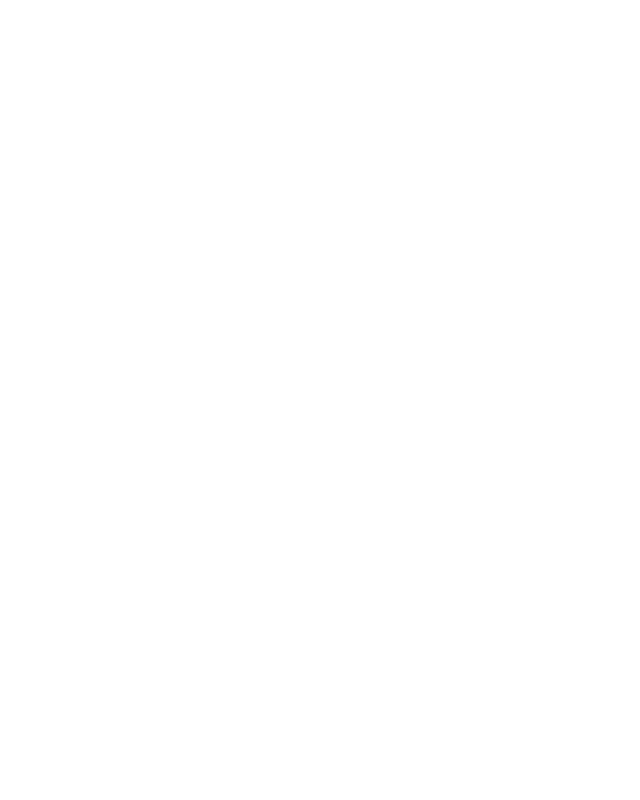
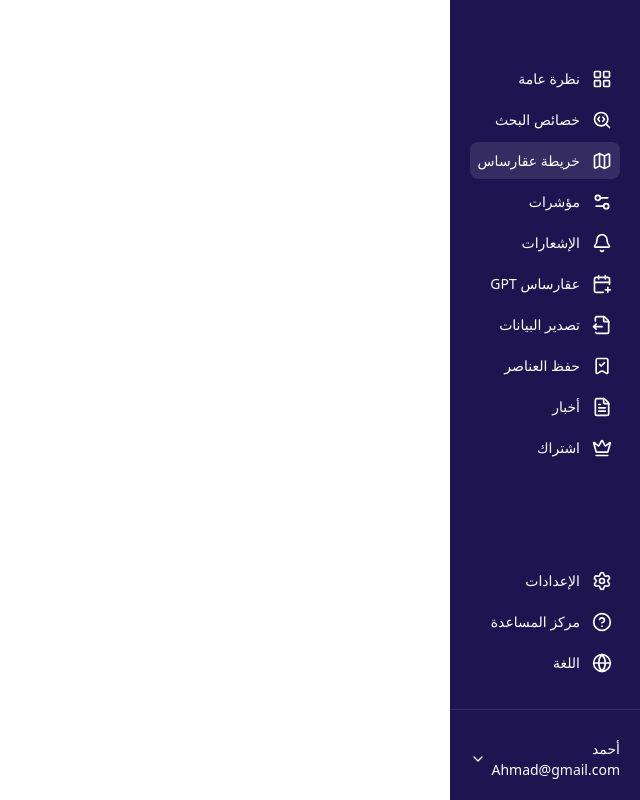
Before and after one commit to LOLKTKAT/aqarasas_assignment-, a Next.js app: page / in a window 1280 px wide. Shown: the whole page, without its empty margins (640-1280 px from the left). Built offline with nearby package versions, Linux system fonts and the light colour scheme.

Commit message:
feat: add custom sidebar component with navigation and font integration

```diff
--- a/package.json
+++ b/package.json
@@ -8,6 +8,7 @@
     "start": "next start"
   },
   "dependencies": {
+    "lucide-react": "^0.562.0",
     "next": "16.1.0",
     "react": "19.2.3",
     "react-dom": "19.2.3"
--- a/src/app/globals.css
+++ b/src/app/globals.css
@@ -3,6 +3,7 @@
 @theme {
   --color-primary: #1e1450;
   --color-text-primary: #111214;
+  --color-text-primary-dark: #fff;
   --color-text-secondary: #666666;
   --color-gray-main: #f3f4f6;
   --color-gray-soft: #f7f7fa;
--- a/src/app/layout.tsx
+++ b/src/app/layout.tsx
@@ -1,15 +1,13 @@
 import type { Metadata } from "next";
-import { Geist, Geist_Mono } from "next/font/google";
 import "./globals.css";
+import Sidebar from "@/components/Sidebar";
+import { Tajawal } from "next/font/google";
 
-const geistSans = Geist({
-  variable: "--font-geist-sans",
-  subsets: ["latin"],
-});
-
-const geistMono = Geist_Mono({
-  variable: "--font-geist-mono",
-  subsets: ["latin"],
+// Configure the font
+const tajawal = Tajawal({
+  subsets: ["arabic", "latin"],
+  weight: ["200", "300", "400", "500", "700", "800", "900"],
+  variable: "--font-tajawal",
 });
 
 export const metadata: Metadata = {
@@ -23,11 +21,12 @@
   children: React.ReactNode;
 }>) {
   return (
-    <html lang="en">
-      <body
-        className={`${geistSans.variable} ${geistMono.variable} antialiased`}
-      >
-        {children}
+    <html lang="ar" dir="rtl" className={tajawal.variable}>
+      <body className="font-tajawal antialiased">
+        <div className="flex">
+          <Sidebar />
+          <main>{children}</main>
+        </div>
       </body>
     </html>
   );
--- a/src/app/page.tsx
+++ b/src/app/page.tsx
@@ -1,3 +1,7 @@
-export default function Home() {
+import React from "react";
+
+function page() {
   return <div></div>;
 }
+
+export default page;
--- /dev/null
+++ b/src/components/Sidebar.tsx
@@ -0,0 +1,101 @@
+"use client";
+import { sideBarData } from "@/constans/sidebarData";
+import { ChevronDown, Menu, X } from "lucide-react";
+import { useState } from "react";
+
+function NavList({
+  items,
+  active,
+  onActivate,
+}: {
+  items: typeof sideBarData;
+  active: number;
+  onActivate: (id: number) => void;
+}) {
+  return (
+    <ul className={`flex flex-col gap-1 antialiased`}>
+      {items.map((item) => {
+        const IconComponent = item.icon;
+        return (
+          <li
+            className={`cursor-pointer flex gap-3 items-center p-2 rounded-lg transition-all duration-200 ease-in-out transform hover:translate-x-1 hover:scale-[1.01] ${
+              active == item.id ? "bg-white/10" : "hover:bg-white/5"
+            }`}
+            key={item.id}
+            onClick={() => onActivate(item.id)}
+          >
+            <IconComponent size={20} />
+            <p className="text-[14px]">{item.title}</p>
+          </li>
+        );
+      })}
+    </ul>
+  );
+}
+
+export default function Sidebar() {
+  const [activeNavItem, setActiveNavItem] = useState(3);
+  const [sidebarOpen, setSidebarOpen] = useState(false);
+  const mainItems = sideBarData.filter((item) => item.section === "main");
+  const footerItems = sideBarData.filter((item) => item.section === "footer");
+
+  return (
+    <div dir="rtl">
+      {/* Hamburger Menu Button - Visible only on small/medium screens */}
+      {!sidebarOpen && (
+        <button
+          onClick={() => setSidebarOpen(true)}
+          className="lg:hidden cursor-pointer fixed top-4 start-4 z-50 p-2 bg-primary rounded-lg text-text-primary-dark"
+        >
+          <Menu size={24} />
+        </button>
+      )}
+
+      {/* Backdrop - Visible only on small/medium screens */}
+      {sidebarOpen && (
+        <div
+          onClick={() => setSidebarOpen(false)}
+          className="lg:hidden cursor-pointer fixed inset-0 bg-black/50 z-30"
+        />
+      )}
+
+      {/* Sidebar */}
+      <div
+        className={`text-text-primary-dark font-medium bg-primary w-fit h-svh overflow-y-scroll fixed lg:relative z-40 transition-transform duration-300 ease-in-out ${
+          sidebarOpen ? "translate-x-0" : "translate-x-full lg:translate-x-0"
+        }`}
+      >
+        {/* Close Button inside Sidebar */}
+        <button
+          onClick={() => setSidebarOpen(false)}
+          className="lg:hidden cursor-pointer absolute top-4 left-4 p-2 text-text-primary-dark"
+        >
+          <X size={24} />
+        </button>
+        <div className="h-10 w-full" />
+        <div className="flex flex-col gap-24 p-5 ">
+          <NavList
+            items={mainItems}
+            active={activeNavItem}
+            onActivate={setActiveNavItem}
+          />
+          <NavList
+            items={footerItems}
+            active={activeNavItem}
+            onActivate={setActiveNavItem}
+          />
+        </div>
+        <div className="h-px w-full bg-white/10 my-2" />
+        <div className="flex items-center p-5 justify-between cursor-pointer">
+          <div className="text-[14px]">
+            <p>أحمد</p>
+            <p>Ahmad@gmail.com</p>
+          </div>
+          <div>
+            <ChevronDown size={16} />
+          </div>
+        </div>
+      </div>
+    </div>
+  );
+}
--- /dev/null
+++ b/src/constans/sidebarData.ts
@@ -0,0 +1,118 @@
+import { LucideProps } from "lucide-react";
+import {
+  LayoutGrid,
+  SearchCode,
+  Map,
+  Settings2,
+  Bell,
+  CalendarPlus,
+  FileOutput,
+  BookmarkCheck,
+  FileText,
+  Crown,
+  Settings,
+  HelpCircle,
+  Globe,
+} from "lucide-react";
+
+export interface SideBarData {
+  id: number;
+  title: string;
+  translation: string;
+  icon: React.ComponentType<LucideProps>;
+  section: "main" | "footer";
+}
+
+export const sideBarData: SideBarData[] = [
+  {
+    id: 1,
+    title: "نظرة عامة",
+    translation: "Overview",
+    icon: LayoutGrid,
+    section: "main",
+  },
+  {
+    id: 2,
+    title: "خصائص البحث",
+    translation: "Search Properties",
+    icon: SearchCode,
+    section: "main",
+  },
+  {
+    id: 3,
+    title: "خريطة عقارساس",
+    translation: "Aqarsas Map",
+    icon: Map,
+    section: "main",
+  },
+  {
+    id: 4,
+    title: "مؤشرات",
+    translation: "Indicators",
+    icon: Settings2,
+    section: "main",
+  },
+  {
+    id: 5,
+    title: "الإشعارات",
+    translation: "Notifications",
+    icon: Bell,
+    section: "main",
+  },
+  {
+    id: 6,
+    title: "عقارساس GPT",
+    translation: "Aqarsas GPT",
+    icon: CalendarPlus,
+    section: "main",
+  },
+  {
+    id: 7,
+    title: "تصدير البيانات",
+    translation: "Export Data",
+    icon: FileOutput,
+    section: "main",
+  },
+  {
+    id: 8,
+    title: "حفظ العناصر",
+    translation: "Saved Items",
+    icon: BookmarkCheck,
+    section: "main",
+  },
+  {
+    id: 9,
+    title: "أخبار",
+    translation: "News",
+    icon: FileText,
+    section: "main",
+  },
+  {
+    id: 10,
+    title: "اشتراك",
+    translation: "Subscription",
+    icon: Crown,
+    section: "main",
+  },
+  {
+    id: 11,
+    title: "الإعدادات",
+    translation: "Settings",
+    icon: Settings,
+    section: "footer",
+  },
+  {
+    id: 12,
+    title: "مركز المساعدة",
+    translation: "Help Center",
+    icon: HelpCircle,
+    section: "footer",
+  },
+  {
+    id: 13,
+    title: "اللغة",
+    translation: "Language",
+    icon: Globe,
+    section: "footer",
+  },
+];
```
Also changed, not shown: 1 other file (tests, documents, lock files or other folders).
